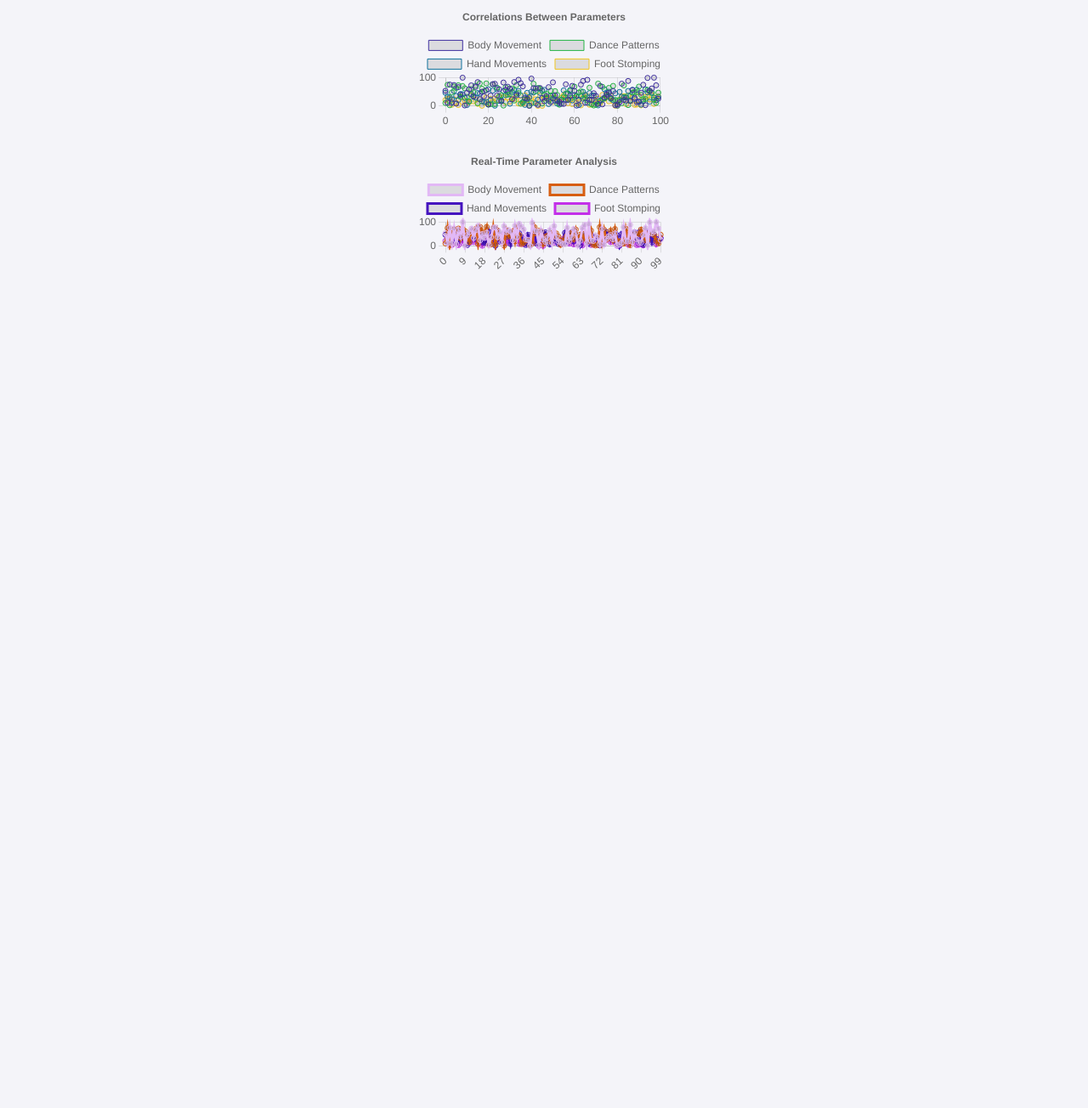
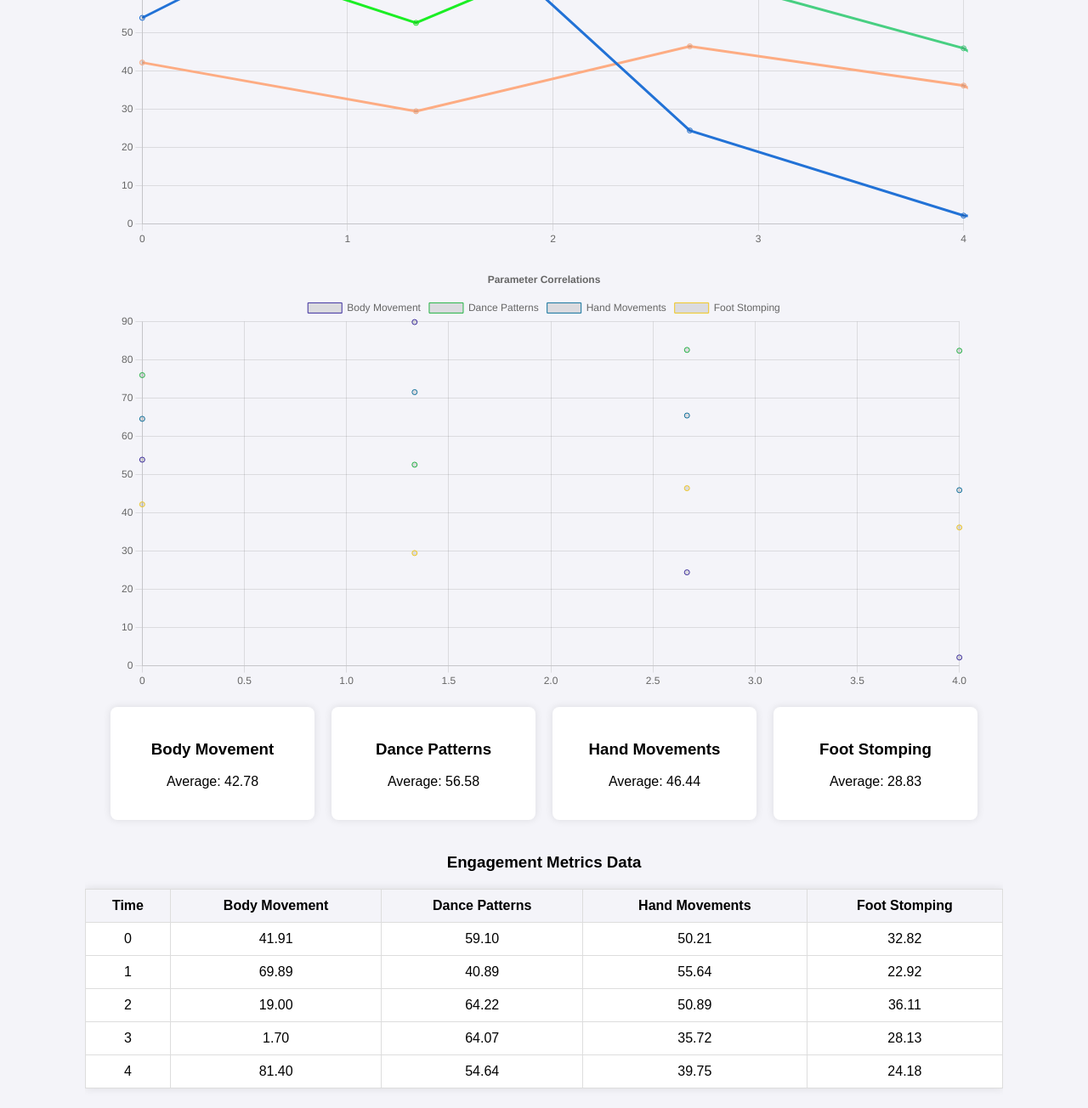
Before and after one commit to LiyamFlx/engagement-sense, a plain HTML site: page index.html in a window 1280 px wide. Shown: the part 423-1727 px from the top of the page at 85% size. Before the commit the page ends 800 px from the top, so only its background shows below. Drawn offline with nearby package versions, Linux system fonts and the light colour scheme.

Commit message:
Update index.html

```diff
--- a/index.html
+++ b/index.html
@@ -3,7 +3,7 @@
 <head>
   <meta charset="UTF-8">
   <meta name="viewport" content="width=device-width, initial-scale=1.0">
-  <title>EngageSense</title>
+  <title>EngageSense: Advanced Real-Time Analysis</title>
   <style>
     body {
       font-family: Arial, sans-serif;
@@ -14,25 +14,66 @@
     }
     .container {
       padding: 20px;
+      max-width: 1200px;
+      margin: auto;
+    }
+    .filters {
+      display: flex;
+      justify-content: center;
+      margin-bottom: 20px;
+      gap: 20px;
     }
     canvas {
+      width: 100%;
+      max-width: 1000px;
+      height: 400px;
       margin: 20px auto;
-      max-width: 600px;
     }
-    button, select {
-      margin: 10px;
-      padding: 10px 20px;
-      font-size: 16px;
-      cursor: pointer;
+    .table-container {
+      margin: 20px auto;
+      width: 90%;
+      overflow-x: auto;
+    }
+    table {
+      width: 100%;
+      border-collapse: collapse;
+      margin: 20px auto;
+      background: #fff;
+      border: 1px solid #ddd;
+      box-shadow: 0 0 10px rgba(0, 0, 0, 0.1);
+    }
+    th, td {
+      padding: 10px;
+      text-align: center;
+      border: 1px solid #ddd;
+    }
+    th {
+      background: #f4f4f9;
+      font-weight: bold;
+    }
+    .result-cards {
+      display: flex;
+      flex-wrap: wrap;
+      justify-content: center;
+      gap: 20px;
+    }
+    .result-card {
+      background: #fff;
+      padding: 20px;
+      border-radius: 8px;
+      box-shadow: 0 0 10px rgba(0,0,0,0.1);
+      width: 200px;
+      text-align: center;
     }
   </style>
 </head>
 <body>
   <div class="container">
-    <h1>EngageSense: Advanced Sensor Tracking</h1>
-    <p>Real-time audio and body movement analysis with advanced visualizations.</p>
+    <h1>EngageSense: Real-Time Analysis</h1>
+    <p>Analyze audio and body movement data with real-time metrics.</p>
 
     <!-- Filters -->
+    <div class="filters">
       <div>
         <label for="parameter-filter">Select Parameter:</label>
         <select id="parameter-filter" onchange="updateVisualization()">
@@ -42,13 +83,15 @@
           <option value="Hand Movements">Hand Movements</option>
           <option value="Foot Stomping">Foot Stomping</option>
         </select>
-
+      </div>
+      <div>
         <label for="time-filter">Time Range:</label>
         <select id="time-filter" onchange="updateVisualization()">
           <option value="full">Full Session</option>
-        <option value="last5">Last 5 Minutes</option>
-        <option value="last1">Last 1 Minute</option>
+          <option value="last5">Last 5 Seconds</option>
+          <option value="last1">Last 1 Second</option>
         </select>
+      </div>
     </div>
 
     <!-- Visualization Section -->
@@ -56,7 +99,30 @@
       <h3>Engagement Metrics Visualization</h3>
       <canvas id="lineChart"></canvas>
       <canvas id="scatterPlot"></canvas>
-      <canvas id="timeSeriesPlot"></canvas>
+    </div>
+
+    <!-- Result Cards -->
+    <div class="result-cards">
+      <!-- Cards dynamically generated -->
+    </div>
+
+    <!-- Detailed Table -->
+    <div class="table-container">
+      <h3>Engagement Metrics Data</h3>
+      <table id="data-table">
+        <thead>
+          <tr>
+            <th>Time</th>
+            <th>Body Movement</th>
+            <th>Dance Patterns</th>
+            <th>Hand Movements</th>
+            <th>Foot Stomping</th>
+          </tr>
+        </thead>
+        <tbody>
+          <!-- Data dynamically generated -->
+        </tbody>
+      </table>
     </div>
   </div>
 
@@ -64,127 +130,123 @@
   <script src="https://cdn.jsdelivr.net/npm/chart.js"></script>
 
   <script>
-    // Mock Data for Real-Time Analysis
-    const data = {
-      parameters: ["Body Movement", "Dance Patterns", "Hand Movements", "Foot Stomping"],
-      timeSeries: Array.from({ length: 100 }, (_, i) => ({
-        time: i,
-        "Body Movement": Math.random() * 100,
-        "Dance Patterns": Math.random() * 80,
-        "Hand Movements": Math.random() * 60,
-        "Foot Stomping": Math.random() * 40
-      }))
-    };
+    // Real-time data arrays
+    const parameters = ["Body Movement", "Dance Patterns", "Hand Movements", "Foot Stomping"];
+    let timeSeries = []; // Holds real-time data
 
     // Initialize Charts
+    let lineChart, scatterPlot;
     const lineCtx = document.getElementById('lineChart').getContext('2d');
     const scatterCtx = document.getElementById('scatterPlot').getContext('2d');
-    const timeSeriesCtx = document.getElementById('timeSeriesPlot').getContext('2d');
-
-    let lineChart, scatterPlot, timeSeriesPlot;
 
     function initCharts() {
-      // Line Chart for Overall Trends
+      // Line Chart for Real-Time Data
       lineChart = new Chart(lineCtx, {
         type: 'line',
         data: {
-          labels: data.timeSeries.map(d => d.time),
-          datasets: data.parameters.map(param => ({
+          labels: [], // Time points
+          datasets: parameters.map(param => ({
             label: param,
-            data: data.timeSeries.map(d => d[param]),
-            borderColor: `rgba(${Math.floor(Math.random() * 255)}, ${Math.floor(Math.random() * 255)}, ${Math.floor(Math.random() * 255)}, 1)`,
+            data: [],
+            borderColor: `rgba(${Math.random() * 255}, ${Math.random() * 255}, ${Math.random() * 255}, 1)`,
             fill: false
           }))
         },
         options: {
           responsive: true,
-          plugins: { title: { display: true, text: 'Parameter Trends Over Time' } }
+          plugins: {
+            title: { display: true, text: 'Real-Time Parameter Trends' }
+          }
         }
       });
 
-      // Scatter Plot for Correlations
+      // Scatter Plot for Parameter Correlations
       scatterPlot = new Chart(scatterCtx, {
         type: 'scatter',
         data: {
-          datasets: data.parameters.map(param => ({
+          datasets: parameters.map(param => ({
             label: param,
-            data: data.timeSeries.map(d => ({ x: d.time, y: d[param] })),
-            borderColor: `rgba(${Math.floor(Math.random() * 255)}, ${Math.floor(Math.random() * 255)}, ${Math.floor(Math.random() * 255)}, 1)`
+            data: [],
+            borderColor: `rgba(${Math.random() * 255}, ${Math.random() * 255}, ${Math.random() * 255}, 1)`
           }))
         },
         options: {
           responsive: true,
-          plugins: { title: { display: true, text: 'Correlations Between Parameters' } }
+          plugins: {
+            title: { display: true, text: 'Parameter Correlations' }
           }
-      });
-
-      // Time Series Plot
-      timeSeriesPlot = new Chart(timeSeriesCtx, {
-        type: 'line',
-        data: {
-          labels: data.timeSeries.map(d => d.time),
-          datasets: data.parameters.map(param => ({
-            label: param,
-            data: data.timeSeries.map(d => d[param]),
-            borderColor: `rgba(${Math.floor(Math.random() * 255)}, ${Math.floor(Math.random() * 255)}, ${Math.floor(Math.random() * 255)}, 1)`,
-            fill: false
-          }))
-        },
-        options: {
-          responsive: true,
-          plugins: { title: { display: true, text: 'Real-Time Parameter Analysis' } }
         }
       });
     }
 
-    // Update Visualization Based on Filters
-    function updateVisualization() {
-      const parameter = document.getElementById('parameter-filter').value;
-      const timeRange = document.getElementById('time-filter').value;
+    // Fetch real-time data
+    async function fetchData() {
+      setInterval(() => {
+        const currentTime = timeSeries.length;
+        const newData = {
+          time: currentTime,
+          "Body Movement": Math.random() * 100,
+          "Dance Patterns": Math.random() * 80,
+          "Hand Movements": Math.random() * 60,
+          "Foot Stomping": Math.random() * 40
+        };
+        timeSeries.push(newData);
+        updateCharts();
+        updateTable();
+        updateCards();
+      }, 1000); // Update every second
+    }
 
-      // Filter Data
-      const filteredData = data.timeSeries.filter(d => {
-        if (timeRange === 'last5') return d.time >= 95;
-        if (timeRange === 'last1') return d.time >= 99;
-        return true;
+    // Update Charts
+    function updateCharts() {
+      lineChart.data.labels = timeSeries.map(d => d.time);
+      lineChart.data.datasets.forEach(dataset => {
+        dataset.data = timeSeries.map(d => d[dataset.label]);
       });
-
-      // Update Line Chart
-      lineChart.data.datasets = data.parameters
-        .filter(param => parameter === 'all' || param === parameter)
-        .map(param => ({
-          label: param,
-          data: filteredData.map(d => d[param]),
-          borderColor: `rgba(${Math.floor(Math.random() * 255)}, ${Math.floor(Math.random() * 255)}, ${Math.floor(Math.random() * 255)}, 1)`,
-          fill: false
-        }));
       lineChart.update();
 
-      // Update Scatter Plot
-      scatterPlot.data.datasets = data.parameters
-        .filter(param => parameter === 'all' || param === parameter)
-        .map(param => ({
-          label: param,
-          data: filteredData.map(d => ({ x: d.time, y: d[param] })),
-          borderColor: `rgba(${Math.floor(Math.random() * 255)}, ${Math.floor(Math.random() * 255)}, ${Math.floor(Math.random() * 255)}, 1)`
-        }));
+      scatterPlot.data.datasets.forEach(dataset => {
+        dataset.data = timeSeries.map(d => ({ x: d.time, y: d[dataset.label] }));
+      });
       scatterPlot.update();
-
-      // Update Time Series Plot
-      timeSeriesPlot.data.datasets = data.parameters
-        .filter(param => parameter === 'all' || param === parameter)
-        .map(param => ({
-          label: param,
-          data: filteredData.map(d => d[param]),
-          borderColor: `rgba(${Math.floor(Math.random() * 255)}, ${Math.floor(Math.random() * 255)}, ${Math.floor(Math.random() * 255)}, 1)`,
-          fill: false
-        }));
-      timeSeriesPlot.update();
     }
 
-    // Initialize on Load
+    // Update Table
+    function updateTable() {
+      const tbody = document.getElementById('data-table').querySelector('tbody');
+      tbody.innerHTML = '';
+      timeSeries.forEach(row => {
+        tbody.innerHTML += `
+          <tr>
+            <td>${row.time}</td>
+            <td>${row["Body Movement"].toFixed(2)}</td>
+            <td>${row["Dance Patterns"].toFixed(2)}</td>
+            <td>${row["Hand Movements"].toFixed(2)}</td>
+            <td>${row["Foot Stomping"].toFixed(2)}</td>
+          </tr>
+        `;
+      });
+    }
+
+    // Update Cards
+    function updateCards() {
+      const cardContainer = document.querySelector('.result-cards');
+      cardContainer.innerHTML = '';
+      parameters.forEach(param => {
+        const avg = timeSeries.reduce((sum, row) => sum + row[param], 0) / timeSeries.length;
+        cardContainer.innerHTML += `
+          <div class="result-card">
+            <h3>${param}</h3>
+            <p>Average: ${avg.toFixed(2)}</p>
+          </div>
+        `;
+      });
+    }
+
+    // Initialize everything
     window.onload = () => {
       initCharts();
+      fetchData();
     };
   </script>
 </body>
```
Lines whose indentation alone changed are shown as unchanged.
